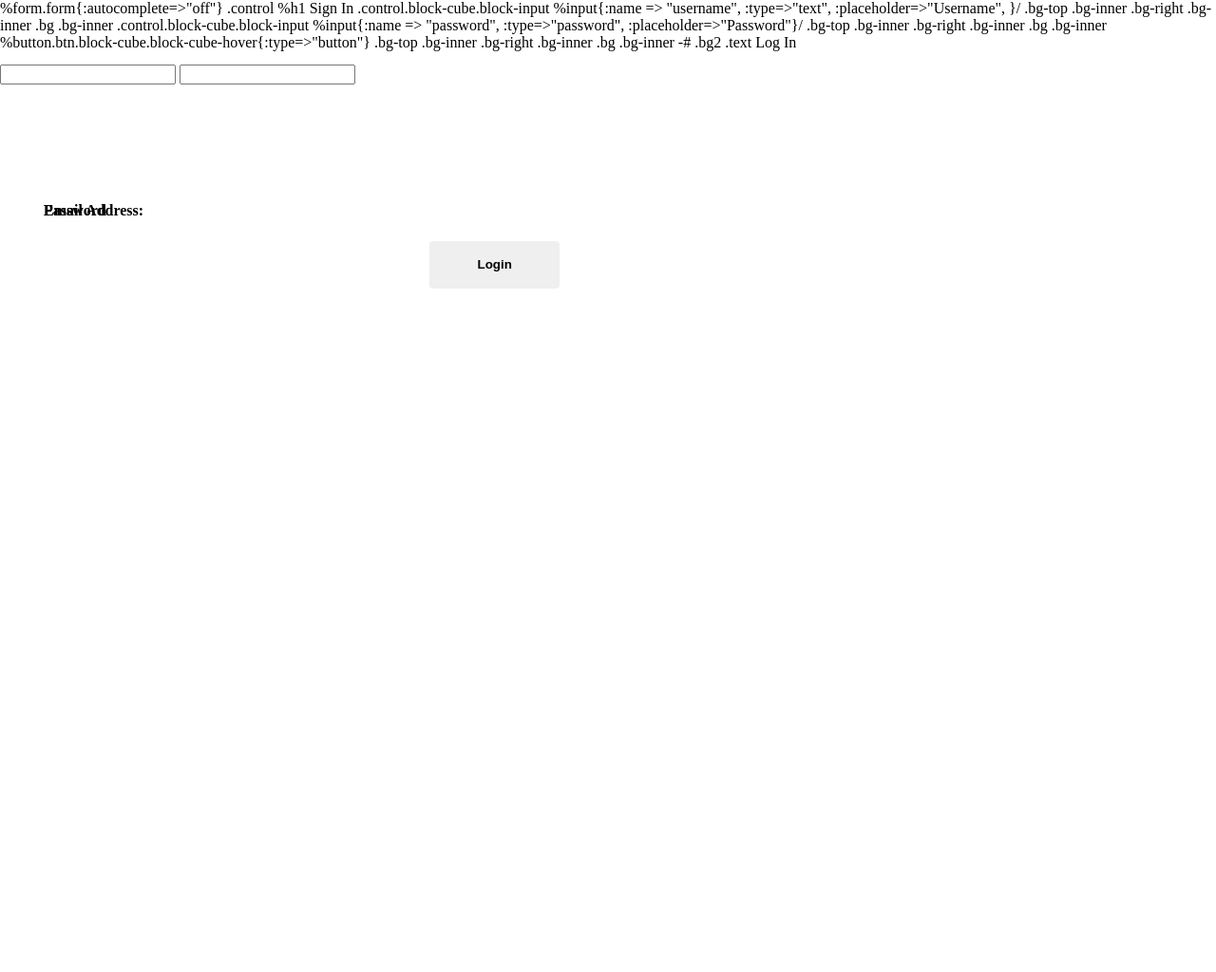
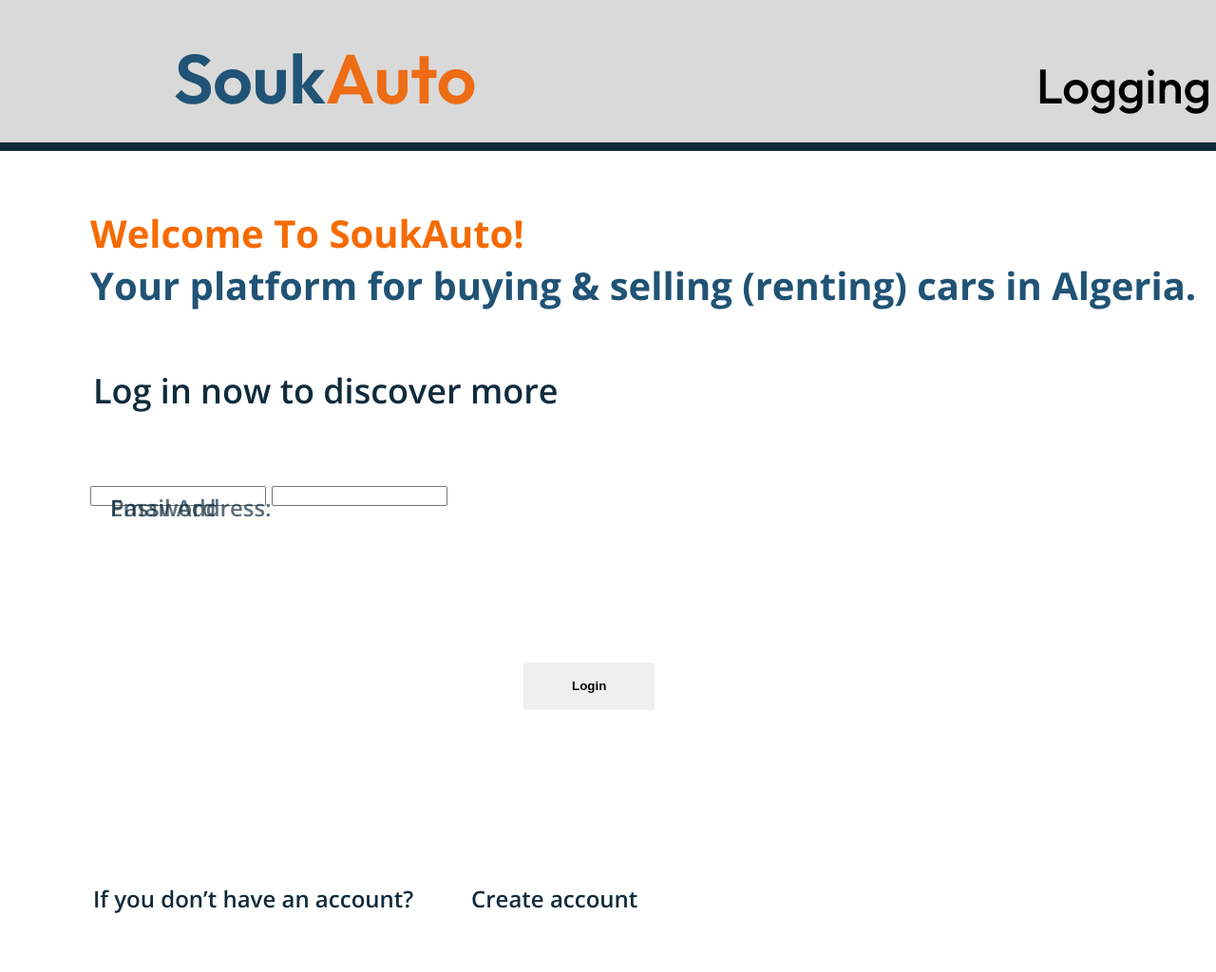
Before and after one commit to imadChr/SoukAuto, a PHP site: template Home/Pages/login.html in a window 1280 px wide. Shown: the whole page at 95% size. Before the commit the page ends 304 px from the top, so only its background shows below. Run offline with PHP 8.4, Linux system fonts and the light colour scheme; the template is opened without the code that fills it, so the values that code supplies are empty.

Commit message:
updated structure of files  Changes to be committed: 	modified:   Home/Pages/login.html 	modified:   Home/Pages/signup.html 	modified:   Home/index.php

```diff
--- a/Home/Pages/login.html
+++ b/Home/Pages/login.html
@@ -3,8 +3,8 @@
   <head>
     <meta charset="utf-8" />
     <meta name="viewport" content="initial-scale=1, width=device-width" />
-    <link rel="stylesheet" href="./global.css" />
-    <link rel="stylesheet" href="./login.css" />
+    <link rel="stylesheet" href="../css/global.css" />
+    <link rel="stylesheet" href="../css/login.css" />
     <link
       rel="stylesheet"
       href="https://fonts.googleapis.com/css2?family=Outfit:wght@500;600&display=swap"
@@ -15,21 +15,34 @@
     />
   </head>
   <body>
-    %form.form{:autocomplete=>"off"} .control %h1 Sign In
-    .control.block-cube.block-input %input{:name => "username", :type=>"text",
-    :placeholder=>"Username", }/ .bg-top .bg-inner .bg-right .bg-inner .bg
-    .bg-inner .control.block-cube.block-input %input{:name => "password",
-    :type=>"password", :placeholder=>"Password"}/ .bg-top .bg-inner .bg-right
-    .bg-inner .bg .bg-inner
-    %button.btn.block-cube.block-cube-hover{:type=>"button"} .bg-top .bg-inner
-    .bg-right .bg-inner .bg .bg-inner -# .bg2 .text Log In
+    <div class="login">
+      <div class="nab-bar1">
+        <div class="nab-bar-inner"></div>
+        <div class="soukauto1">
+          <span>Souk</span><span class="auto1">Auto</span>
+        </div>
+        <div class="logging-in">Logging in...</div>
+        <div class="nab-bar-child1"></div>
+      </div>
+      <div class="log-in-now">Log in now to discover more</div>
+      <div class="vector-parent2">
+        <form method="POST" action="user_login.php">
+          <label class="e-mail5" for="email">Email Address:</label
+          ><input type="email" name="email" id="email" required />
+          <label class="e-mail5">Password</label
+          ><input type="password" name="password" id="password" required />
+          <input class="log-in" type="submit" value="Login" />
+        </form>
+      </div>
+      <b class="welcome-to-soukauto-container"
+        ><p class="welcome-to-soukauto">Welcome To SoukAuto!</p>
+        <p class="your-platform-for">
+          Your platform for buying & selling (renting) cars in Algeria.
+        </p></b
+      >
+      <div class="vector-parent3"></div>
+      <div class="if-you-dont">If you don’t have an account?</div>
+      <div class="create-account1">Create account</div>
+    </div>
   </body>
 </html>
-
-<form method="POST" action="user_login.php">
-  <label class="e-mail5" for="email">Email Address:</label
-  ><input type="email" name="email" id="email" required />
-  <label class="e-mail5">Password</label
-  ><input type="password" name="password" id="password" required />
-  <input class="log-in" type="submit" value="Login" />
-</form>
--- a/Home/Pages/signup.html
+++ b/Home/Pages/signup.html
@@ -3,8 +3,8 @@
   <head>
     <meta charset="utf-8" />
     <meta name="viewport" content="initial-scale=1, width=device-width" />
-    <link rel="stylesheet" href="./global.css" />
-    <link rel="stylesheet" href="./index.css" />
+    <link rel="stylesheet" href="../css/global.css" />
+    <link rel="stylesheet" href="../css/index.css" />
     <link
       rel="stylesheet"
       href="https://fonts.googleapis.com/css2?family=Outfit:wght@500;600&display=swap"
--- a/Home/index.php
+++ b/Home/index.php
@@ -64,16 +64,16 @@ $conn = new mysqli($dbhost, $dbuser, $dbpass, $dbname); ?>
                     <a class="nav-link" href="index.html">Home</a>
                   </li>
                   <li class="nav-item">
-                    <a class="nav-link" href="post.php">Sell</a>
+                    <a class="nav-link" href="/Pages/post.php">Sell</a>
                   </li>
                   <li class="nav-item">
                     <a class="nav-link" href="">Rent</a>
                   </li>
                   <li class="nav-item">
-                    <a class="nav-link" href="login.html">Login</a>
+                    <a class="nav-link" href="SoukAuto\Home\Pages\login.html">Login</a>
                   </li>
                   <li class="nav-item">
-                    <a class="nav-link" href="signup.html">Sign up</a>
+                    <a class="nav-link" href="/Pages/signup.html">Sign up</a>
                   </li>
                 </ul>
               </div>
```
